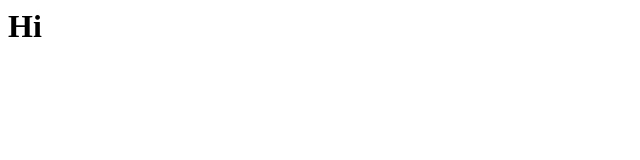
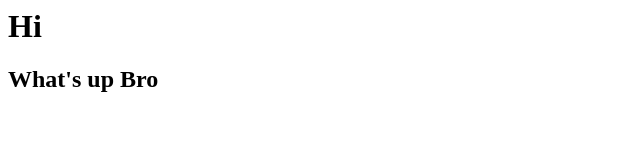
Before and after one commit to BlacTea/BlacTea.github.io, a plain HTML site: page Index.html in a window 1280 px wide. Shown: the whole page, without its empty margins (0-640 px from the left). Drawn offline with Linux system fonts and the light colour scheme.

Commit message:
Update Index.html

```diff
--- a/Index.html
+++ b/Index.html
@@ -1 +1,2 @@
 <h1>Hi</h1>
+<h2>What's up Bro</h2>
```
